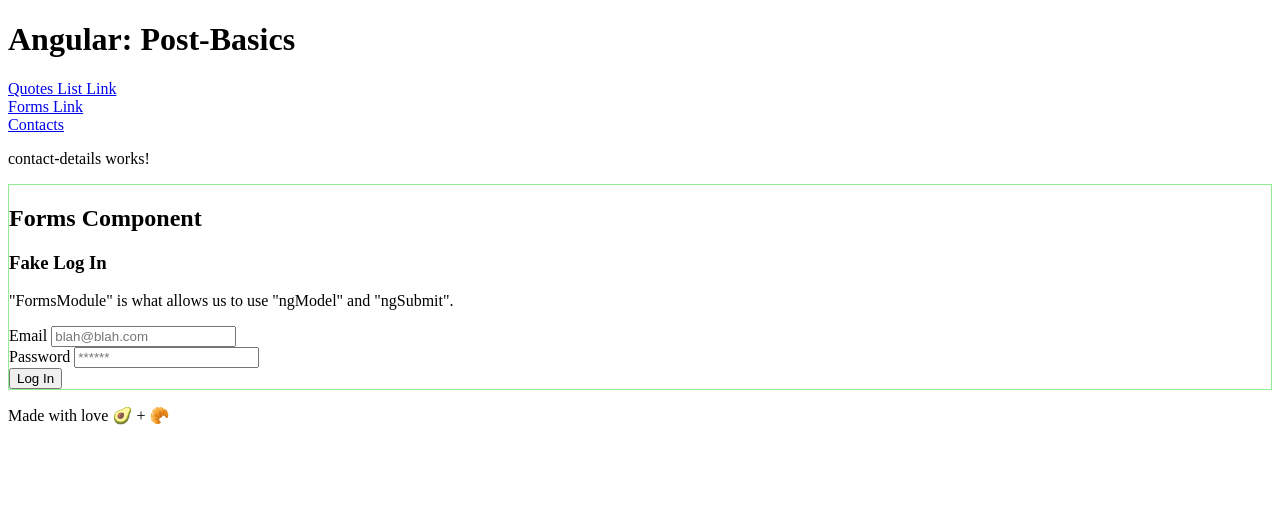
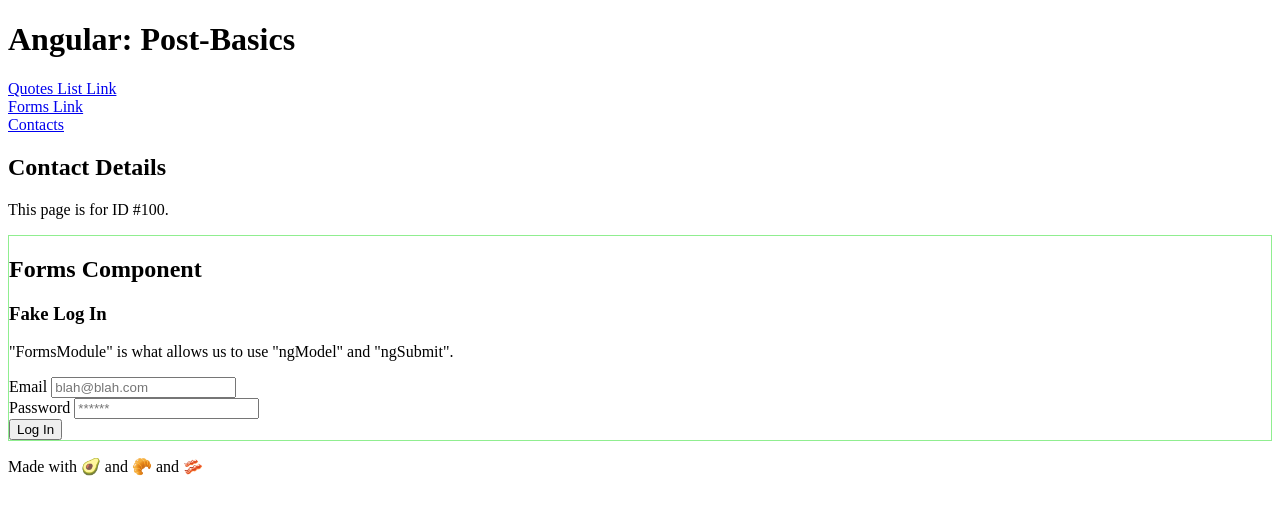
Before and after one commit to gabrielaparra/angular-post-basics, an Angular app: page /contacts/100 in a window 1280 px wide. Shown: the top 514 px of the page. Built offline with nearby package versions, Linux system fonts and the light colour scheme.

Commit message:
users can see details about each contact in the list

```diff
--- a/src/app/app.component.html
+++ b/src/app/app.component.html
@@ -19,5 +19,5 @@
 <app-forms></app-forms>
 
 <footer>
-  <p> Made with love 🥑 + 🥐</p>
+  <p> Made with 🥑 and 🥐 and 🥓 </p>
 </footer>
--- a/src/app/app.module.ts
+++ b/src/app/app.module.ts
@@ -19,7 +19,7 @@ const myRoutes: Routes = [
   { path: 'forms', component: FormsComponent },
   //       '/forms' URL
   { path: 'contacts', component: ContactListComponent },
-  { path: 'contacts/:myId', component: ContactDetailsComponent },
+  { path: 'contacts/:id', component: ContactDetailsComponent },
 ];
 
 @NgModule({
--- a/src/app/contact-stuff/contact-details/contact-details.component.html
+++ b/src/app/contact-stuff/contact-details/contact-details.component.html
@@ -1,3 +1,3 @@
-<p>
-  contact-details works!
-</p>
+<h2> Contact Details </h2>
+
+<p> This page is for ID #{{contactId}}. </p>
--- a/src/app/contact-stuff/contact-details/contact-details.component.ts
+++ b/src/app/contact-stuff/contact-details/contact-details.component.ts
@@ -1,4 +1,5 @@
 import { Component, OnInit } from '@angular/core';
+import { ActivatedRoute } from '@angular/router';
 
 @Component({
   selector: 'app-contact-details',
@@ -6,10 +7,19 @@ import { Component, OnInit } from '@angular/core';
   styleUrls: ['./contact-details.component.css']
 })
 export class ContactDetailsComponent implements OnInit {
+  contactId: number;
 
-  constructor() { }
+  constructor(
+    private routeThing: ActivatedRoute
+  ) { }
 
   ngOnInit() {
+    //when the component is loaded, retrieve the URL params
+
+    //req.params.id
+    this.routeThing.params.subscribe((actualParams) => {
+      this.contactId = actualParams.id;
+    });
   }
 
 }
--- a/src/app/contact-stuff/contact-list/contact-list.component.html
+++ b/src/app/contact-stuff/contact-list/contact-list.component.html
@@ -3,7 +3,7 @@
 <ul>
   <li *ngFor="let contact of allTheContacts">
     <h3> {{contact.name}} </h3>
-    <a [routerLink]="['contacts', contact.id]">
+    <a [routerLink]="['/contacts', contact.id]">
     <!-- <a href="/contacts/<%= contact.id %>"> -->
       View Details
     </a>
```
